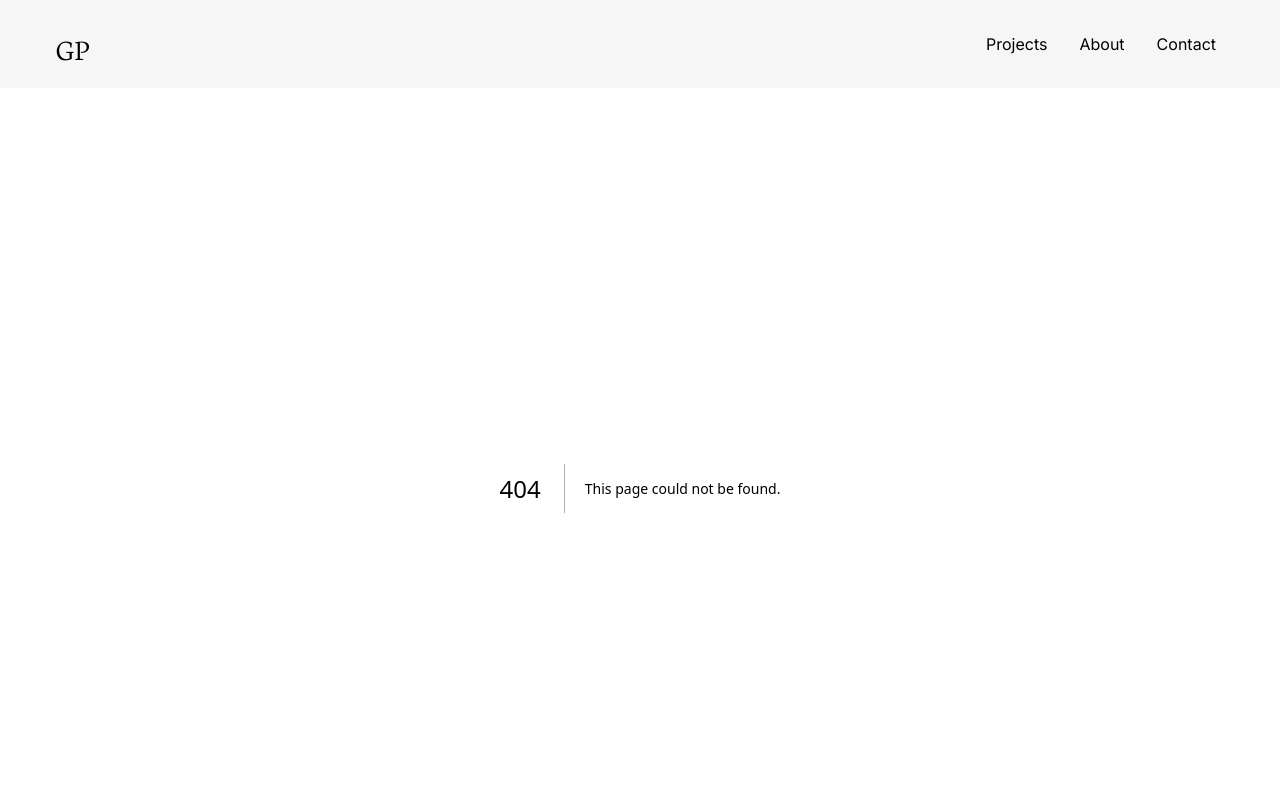
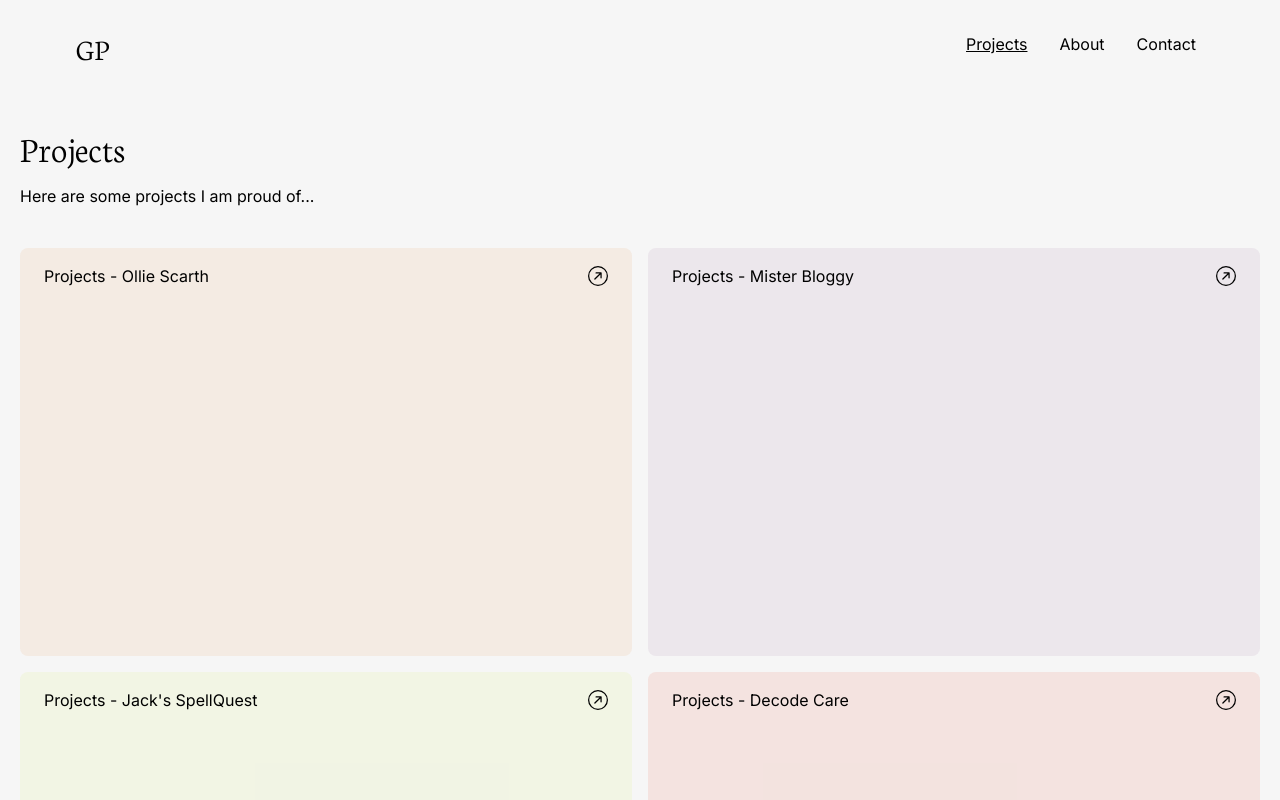
Before and after one commit to ghpaterson/graeme-paterson, a Next.js app: page /projects in a window 1280 px wide. Before the commit this address had no page. Shown: the top 800 px of the page. Built offline with nearby package versions, Linux system fonts and the light colour scheme.

Commit message:
created projects page and implemented styling structure

```diff
--- /dev/null
+++ b/app/projects/page.js
@@ -0,0 +1,52 @@
+import { BsArrowUpRightCircle } from "react-icons/bs";
+import Link from "next/link";
+
+export default function Projects() {
+  const bloggyURL = "https://bloggy-inky.vercel.app/";
+  const questURL = "https://jackquest.vercel.app/";
+
+  return (
+    <main>
+      <section className="py-6">
+        <h1 className="text-4xl font-neuton py-4">Projects</h1>
+        <p>Here are some projects I am proud of...</p>
+      </section>
+      <section className="md:h-[55vh] grid grid-cols-1 md:grid-cols-12 gap-4 py-4">
+        <div className="col-span-6 bg-sand/30 rounded-lg ">
+          <div className="flex justify-between py-4 px-6 items-center ">
+            <h1>Projects - Ollie Scarth</h1>
+            <Link href="#" target="_blank">
+              <BsArrowUpRightCircle className="text-xl group-hover:scale-110" />
+            </Link>
+          </div>
+        </div>
+        <div className="col-span-6 bg-thistle/30 rounded-lg ">
+          <div className="flex justify-between py-4 px-6 items-center ">
+            <h1>Projects - Mister Bloggy</h1>
+            <Link href={bloggyURL} target="_blank">
+              <BsArrowUpRightCircle className="text-xl group-hover:scale-110" />
+            </Link>
+          </div>
+        </div>
+      </section>
+      <section className="md:h-[55vh] grid grid-cols-1 md:grid-cols-12 gap-4">
+        <div className="col-span-6 bg-moss/30 rounded-lg ">
+          <div className="flex justify-between py-4 px-6 items-center ">
+            <h1>Projects - Jack's SpellQuest</h1>
+            <Link href={questURL} target="_blank">
+              <BsArrowUpRightCircle className="text-xl group-hover:scale-110" />
+            </Link>
+          </div>
+        </div>
+        <div className="col-span-6 bg-melon/30 rounded-lg ">
+          <div className="flex justify-between py-4 px-6 items-center ">
+            <h1>Projects - Decode Care</h1>
+            <Link href="#" target="_blank">
+              <BsArrowUpRightCircle className="text-xl group-hover:scale-110" />
+            </Link>
+          </div>
+        </div>
+      </section>
+    </main>
+  );
+}
--- a/components/Header.js
+++ b/components/Header.js
@@ -50,7 +50,7 @@ export default function NavBar() {
           } z-10`}
         >
           <ul className="flex flex-col items-center w-screen gap-8 md:flex-row md:items-center md:justify-end text-2xl md:text-base md:py-0 py-10 md:px-6 cursor-pointer">
-            <NavLink path="#" text="Projects" closeMenu={closeMenu} />
+            <NavLink path="/projects" text="Projects" closeMenu={closeMenu} />
             <NavLink path="#" text="About" closeMenu={closeMenu} />
             <NavLink path="#" text="Contact" closeMenu={closeMenu} />
           </ul>
--- a/components/RowThree.js
+++ b/components/RowThree.js
@@ -12,7 +12,7 @@ export default function RowThree() {
       className="grid md:h-[55vh] grid-cols-1 md:grid-cols-12 gap-4 my-4"
     >
       <div className="group md:col-span-4 rounded-lg bg-melon/30 hover:bg-melon px-4 py-4 md:py-0">
-        <div className="flex justify-between items-center">
+        <div className="flex justify-between md:py-4 items-center">
           <h1>Hobbies - Cooking</h1>
           <Link href={alldayGoodsURL} target="_blank">
             <BsArrowUpRightCircle className="text-xl group-hover:scale-110" />
```
